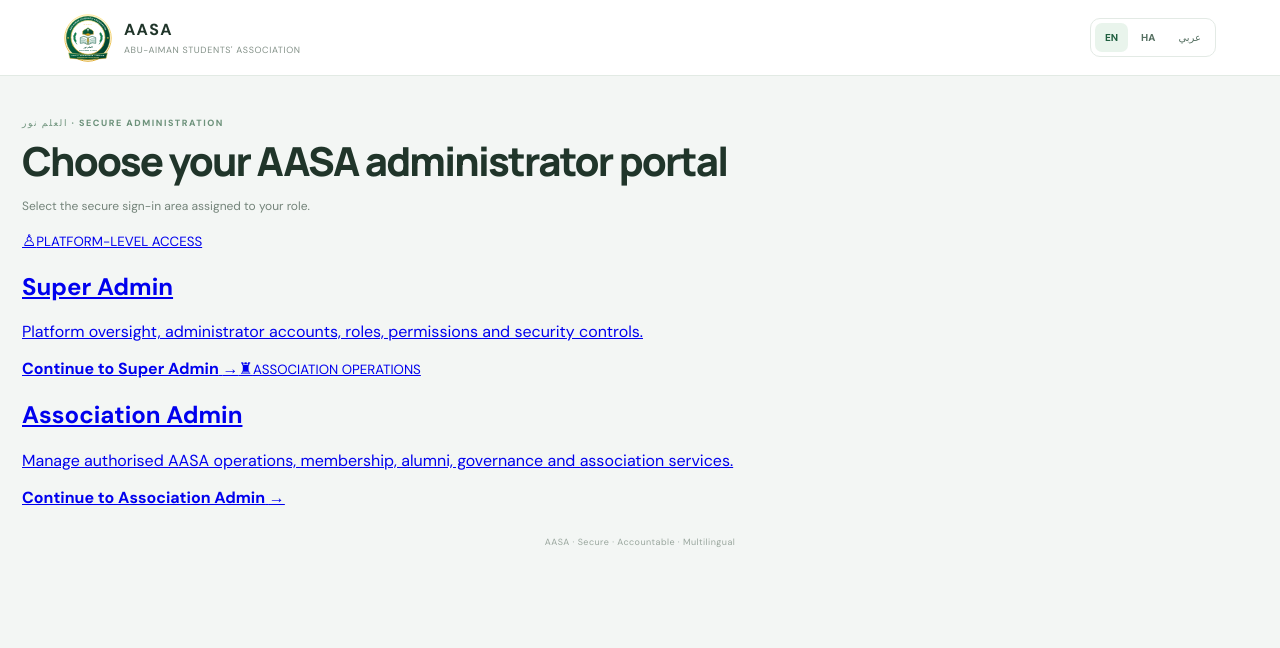
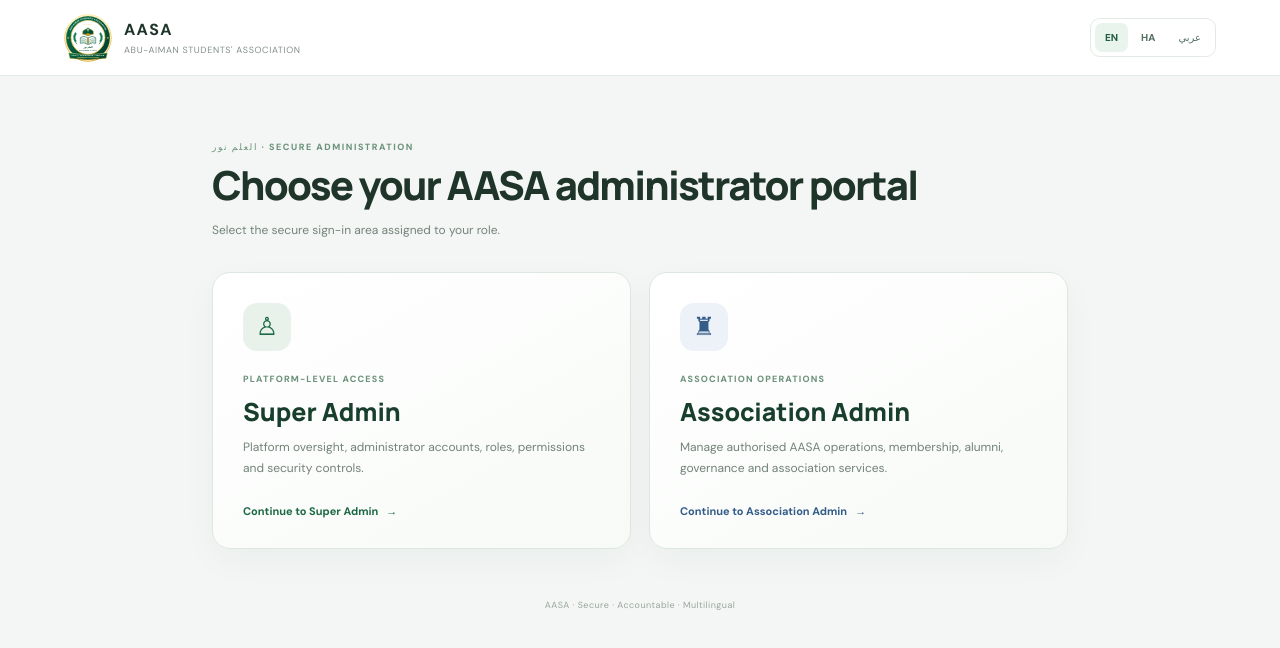
Before and after one commit to Abu-Aiman-Students-Association/AASA-Management-System, a React (Vite) app: page / in a window 1280 px wide. Shown: the top 648 px of the page. Built offline with nearby package versions, Linux system fonts and the light colour scheme; no server answers.

Commit message:
Style the separate AASA administrator login portals

```diff
--- a/src/admin.css
+++ b/src/admin.css
@@ -332,3 +332,20 @@
 .aasa-alumni-operations .aasa-table .aasa-link{white-space:nowrap}
 .aasa-alumni-operations .aasa-member-form .aasa-full-span{grid-column:1/-1}
 @media(max-width:620px){.aasa-alumni-ops-tabs{display:grid;grid-template-columns:repeat(2,minmax(0,1fr))}.aasa-alumni-ops-tabs button{padding:11px 7px}.aasa-alumni-operations .aasa-member-form .aasa-full-span{grid-column:auto}}
+
+
+/* Separate AASA administrator entry portals */
+.aasa-portal-select .aasa-content{width:min(900px,100%);padding-top:clamp(34px,7vh,76px)}
+.aasa-portal-grid{display:grid;grid-template-columns:repeat(2,minmax(0,1fr));gap:18px;margin:30px 0 22px}
+.aasa-portal-card{display:flex;min-width:0;min-height:270px;flex-direction:column;align-items:flex-start;padding:clamp(20px,3vw,30px);border:1px solid #dce8df;border-radius:18px;background:linear-gradient(150deg,#fff,#f7faf7);color:#20352a;text-decoration:none;box-shadow:0 12px 34px #153d2a0a;transition:transform .18s ease,border-color .18s ease,box-shadow .18s ease}
+.aasa-portal-card:hover,.aasa-portal-card:focus-visible{transform:translateY(-3px);border-color:#86ae94;box-shadow:0 18px 42px #153d2a16;outline:none}
+.aasa-portal-card .aasa-portal-icon{display:grid;width:48px;height:48px;place-items:center;margin-bottom:22px;border-radius:14px;background:#e8f2eb;color:#1c6845;font-size:25px}
+.aasa-portal-card>small{color:#6d927b;font-size:9px;font-weight:850;letter-spacing:.13em}
+.aasa-portal-card h2{margin:9px 0 8px;color:#183e2c;font:800 clamp(20px,3vw,25px) Manrope,sans-serif}
+.aasa-portal-card p{margin:0 0 24px;color:#728278;font-size:12px;line-height:1.8}
+.aasa-portal-card>strong{display:flex;align-items:center;gap:8px;margin-top:auto;color:#1c6845;font-size:11px}
+.aasa-portal-association .aasa-portal-icon{background:#edf1f8;color:#345c89}
+.aasa-portal-association>strong{color:#345c89}
+.aasa-portal-denied .aasa-secondary{margin-top:12px}
+.aasa-portal-denied .aasa-link{display:inline-block;margin:8px 0}
+@media(max-width:650px){.aasa-portal-grid{grid-template-columns:1fr;gap:13px;margin-top:22px}.aasa-portal-card{min-height:220px}.aasa-portal-card .aasa-portal-icon{margin-bottom:15px}}
```
